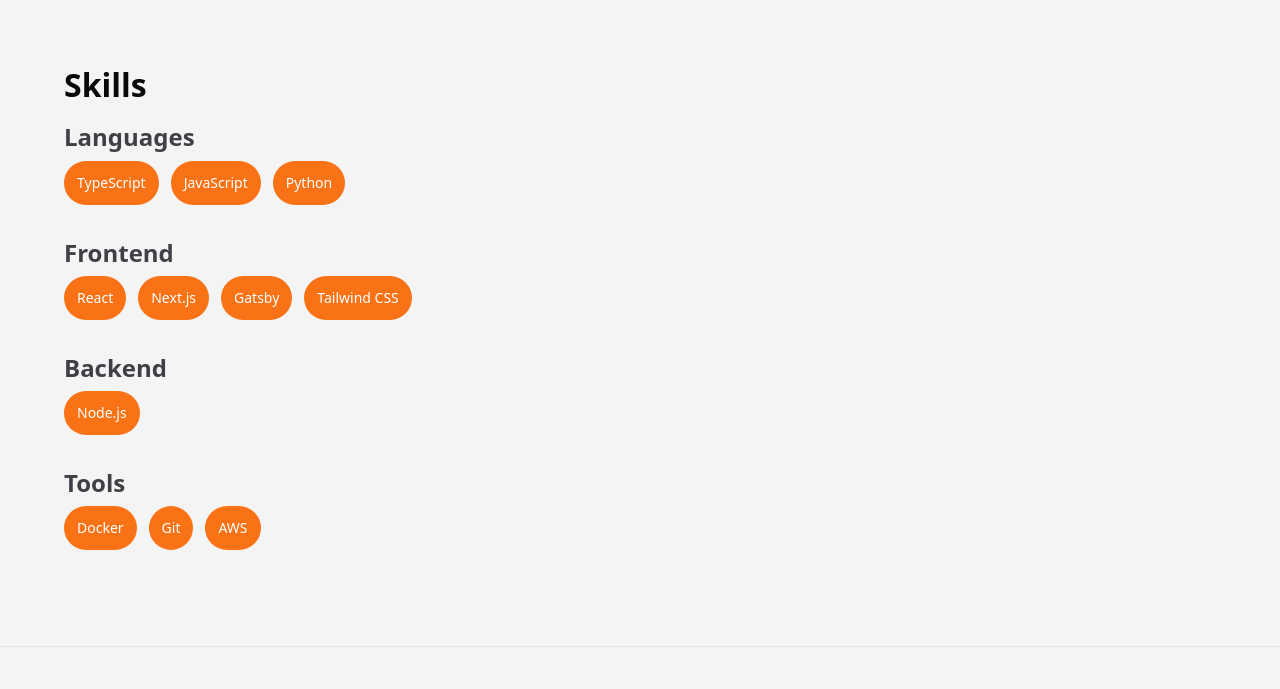
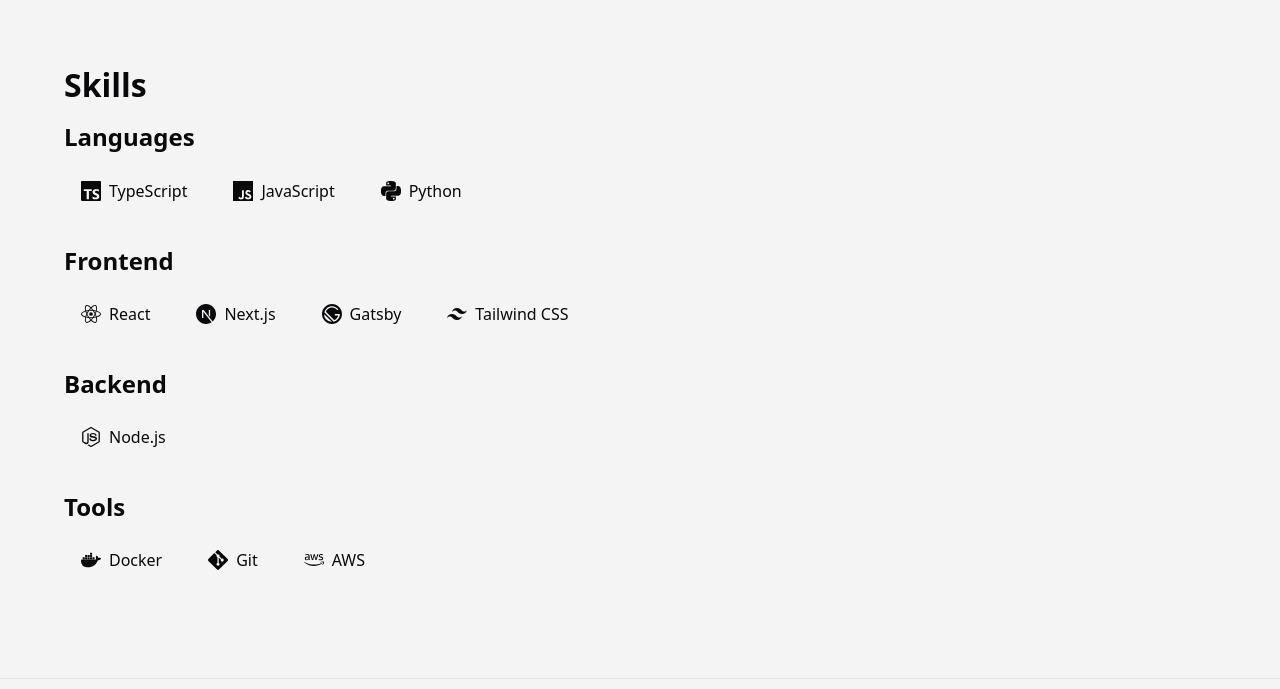
Before and after one commit to FireRedNinja/fireredninja.github.io, a Gatsby site: page / in a window 1280 px wide. Shown: the part 1890-2579 px from the top of the page. Built offline with nearby package versions, Linux system fonts and the light colour scheme; Gatsby itself is replaced by a stand-in of ours.

Commit message:
fix: update Skills section ID and headings for consistency; remove unused navigation items

```diff
--- a/src/components/Skills.tsx
+++ b/src/components/Skills.tsx
@@ -25,9 +25,9 @@
 
   return (
     <section
-      id="about"
+      id="skills"
       className="bg-bg-muted-light py-24 px-4 dark:bg-bg-muted-dark"
-      aria-labelledby="about-heading"
+      aria-labelledby="skills-heading"
     >
       <div className="mx-auto max-w-6xl">
         <motion.div
@@ -37,7 +37,7 @@
           viewport={{ once: true, margin: "-100px" }}
         >
           <h2
-            id="about-heading"
+            id="skills-heading"
             className="mb-4 text-3xl font-bold text-text-primary dark:text-text-primary-dark sm:text-4xl"
           >
             Skills
@@ -59,33 +59,45 @@
                   whileInView="visible"
                   viewport={{ once: true, margin: "-50px" }}
                 >
-                  <h3 className="mb-2 text-xl font-semibold text-text-secondary dark:text-text-secondary-dark">
+                  <h3 className="mb-4 text-xl font-semibold text-text-primary dark:text-text-primary-dark">
                     {category.label}
                   </h3>
-                  <div className="flex flex-wrap gap-3">
-                    {categorySkills.map((skill) => (
-                      <Tooltip key={skill.name} delayDuration={200}>
+                  <motion.ul
+                    className="flex flex-wrap gap-3"
+                    variants={staggerContainer}
+                    initial="hidden"
+                    whileInView="visible"
+                    viewport={{ once: true, margin: "-50px" }}
+                    role="list"
+                    aria-label={`${category.label} skills`}
+                  >
+                    {categorySkills.map((skill) => {
+                      const Icon = skill.icon;
+                      return (
+                        <motion.li key={skill.name} variants={staggerChild}>
+                          <Tooltip>
                             <TooltipTrigger asChild>
-                          <motion.div
-                            variants={staggerChild}
-                            whileHover={hoverScale}
-                            whileFocus={hoverScale}
+                              <motion.div {...hoverScale}>
+                                <Badge
+                                  variant="secondary"
+                                  className="cursor-default gap-2 px-4 py-2 text-base"
                                 >
-                            <Badge
-                              variant="default"
-                              tabIndex={0}
-                              aria-label={skill.name}
-                            >
-                              {skill.name}
+                                  <Icon
+                                    className="h-5 w-5"
+                                    aria-hidden="true"
+                                  />
+                                  <span>{skill.name}</span>
                                 </Badge>
                               </motion.div>
                             </TooltipTrigger>
-                        <TooltipContent side="top" align="center">
-                          {skill.description}
+                            <TooltipContent>
+                              <p>{skill.description}</p>
                             </TooltipContent>
                           </Tooltip>
-                    ))}
-                  </div>
+                        </motion.li>
+                      );
+                    })}
+                  </motion.ul>
                 </motion.div>
               );
             })}
--- a/src/data/index.ts
+++ b/src/data/index.ts
@@ -16,12 +16,7 @@
     href: "#projects",
     ariaLabel: "Navigate to projects section",
   },
-  { label: "About", href: "#about", ariaLabel: "Navigate to about section" },
-  {
-    label: "Contact",
-    href: "#contact",
-    ariaLabel: "Navigate to contact section",
-  },
+  { label: "Skills", href: "#skills", ariaLabel: "Navigate to skills section" },
 ] as const;
 
 export type NavItem = (typeof navItems)[number];
```
Lines whose indentation alone changed are shown as unchanged.
